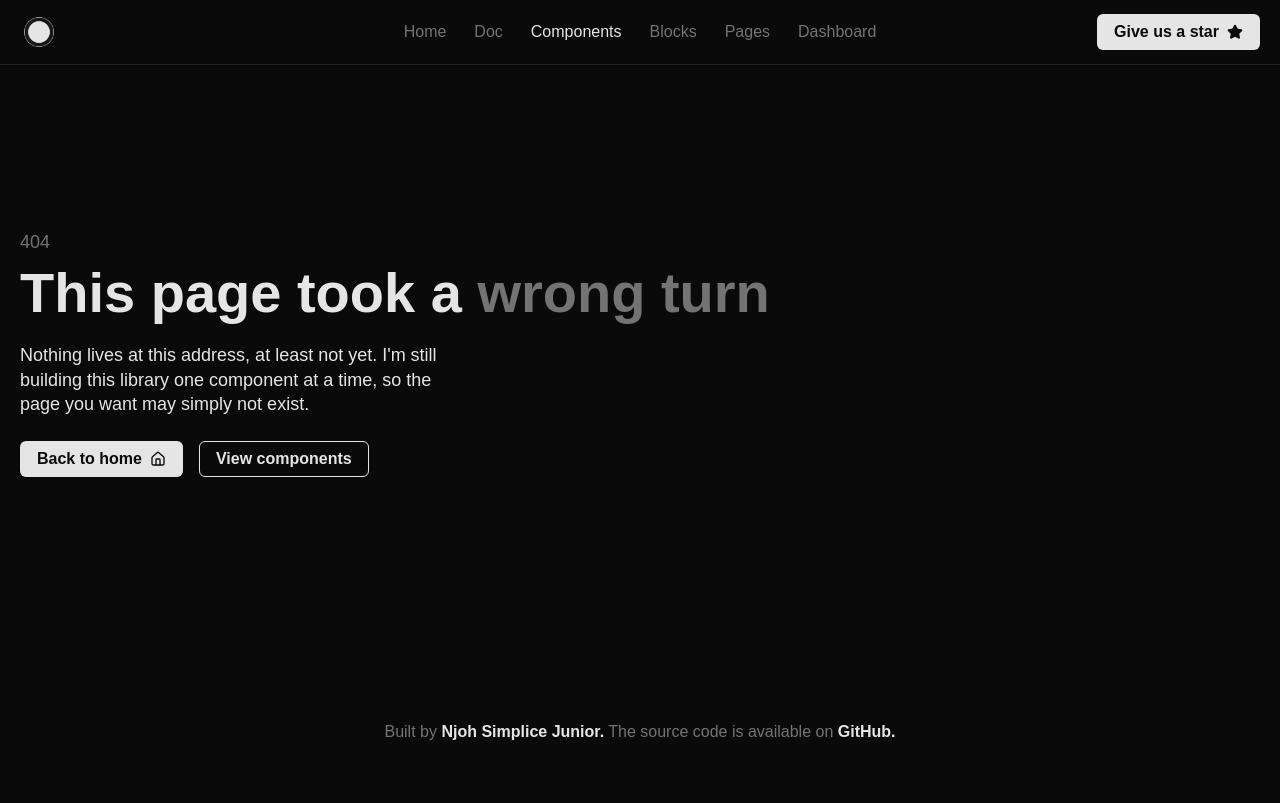
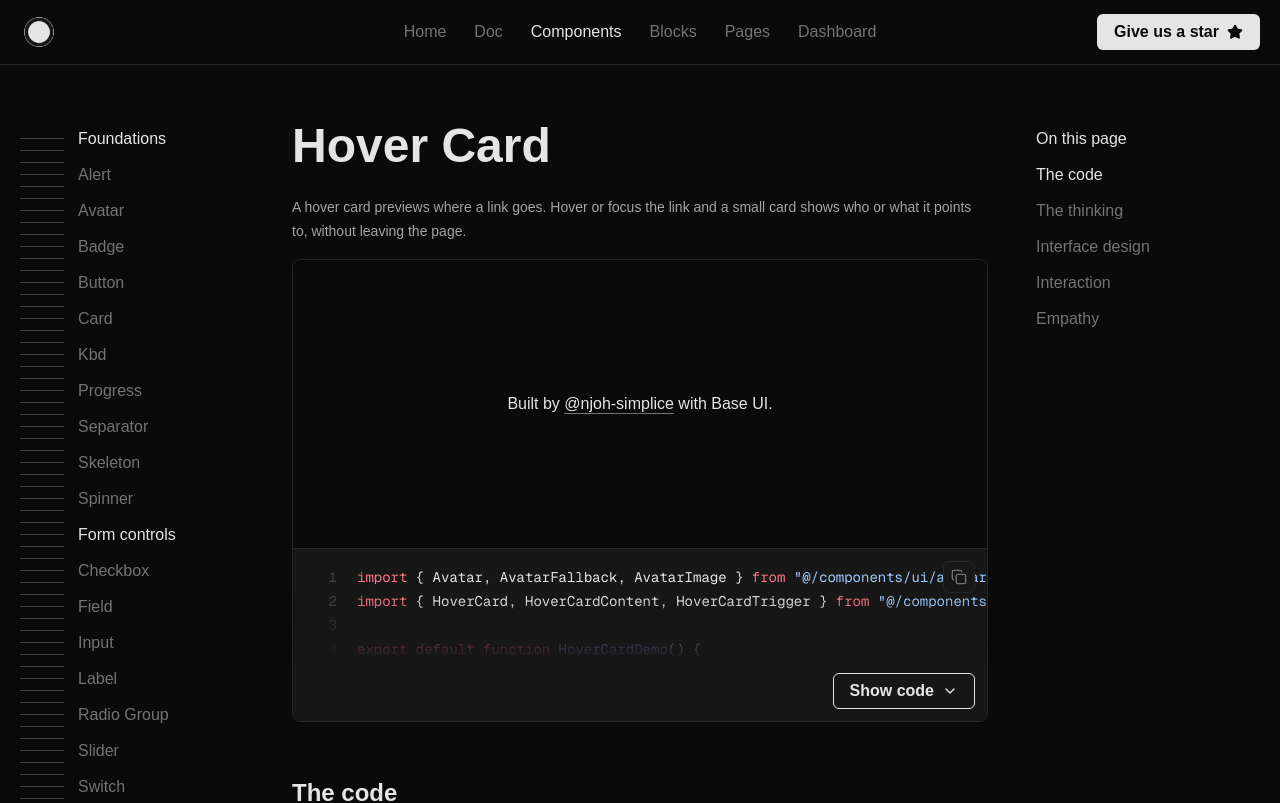
Before and after one commit to njoh-simplice/ui-nsdev, a Next.js app: page /components/hover-card in a window 1280 px wide. Before the commit this address had no page. Shown: the top 803 px of the page. Built offline with nearby package versions, Linux system fonts and the light colour scheme; a web font is replaced by a local one.

Commit message:
Add the Hover Card component and page
A link that previews where it goes, built on Base UI's PreviewCard.

Co-Authored-By: Claude Sonnet 5.5 <noreply@anthropic.com>

```diff
--- /dev/null
+++ b/content/components/hover-card/demo.tsx
@@ -0,0 +1,30 @@
+import { Avatar, AvatarFallback, AvatarImage } from "@/components/ui/avatar";
+import { HoverCard, HoverCardContent, HoverCardTrigger } from "@/components/ui/hover-card";
+
+export default function HoverCardDemo() {
+  return (
+    <p className="max-w-sm text-center text-base">
+      Built by{" "}
+      <HoverCard>
+        <HoverCardTrigger href="https://github.com/njoh-simplice">@njoh-simplice</HoverCardTrigger>
+        <HoverCardContent>
+          <div className="flex gap-3">
+            <Avatar>
+              <AvatarImage
+                src="/assets/images/profile.webp"
+                alt=""
+                className="origin-[50%_38%] translate-y-[12%] scale-150 saturate-20"
+              />
+              <AvatarFallback>NS</AvatarFallback>
+            </Avatar>
+            <div className="flex flex-col gap-1">
+              <p className="text-base font-semibold">Njoh Simplice Junior</p>
+              <p className="text-sm text-text/70">Builds nsdev/ui, a component library on Base UI and Tailwind.</p>
+            </div>
+          </div>
+        </HoverCardContent>
+      </HoverCard>{" "}
+      with Base UI.
+    </p>
+  );
+}
--- /dev/null
+++ b/content/components/hover-card/meta.ts
@@ -0,0 +1,6 @@
+export const meta = {
+  title: "Hover Card",
+  slug: "hover-card",
+  group: "Disclosure & Overlays",
+  description: "A preview card that opens when you hover or focus a link.",
+} as const;
--- a/content/components/index.ts
+++ b/content/components/index.ts
@@ -10,6 +10,7 @@ import { meta as card } from "./card/meta";
 import { meta as checkbox } from "./checkbox/meta";
 import { meta as collapsible } from "./collapsible/meta";
 import { meta as field } from "./field/meta";
+import { meta as hoverCard } from "./hover-card/meta";
 import { meta as input } from "./input/meta";
 import { meta as kbd } from "./kbd/meta";
 import { meta as label } from "./label/meta";
@@ -37,6 +38,7 @@ export const components = [
   checkbox,
   collapsible,
   field,
+  hoverCard,
   input,
   kbd,
   label,
--- /dev/null
+++ b/src/app/components/hover-card/page.tsx
@@ -0,0 +1,116 @@
+import type { Metadata } from "next";
+import { ComponentPage } from "@/components/component-page";
+import HoverCardDemo from "@content/components/hover-card/demo";
+import { meta } from "@content/components/hover-card/meta";
+
+export const metadata: Metadata = { title: meta.title, description: meta.description };
+
+export default function Page() {
+  return (
+    <ComponentPage
+      title={meta.title}
+      lead="A hover card previews where a link goes. Hover or focus the link and a small card shows who or what it points to, without leaving the page."
+      demo={<HoverCardDemo />}
+      demoPath="content/components/hover-card/demo.tsx"
+      sourcePath="src/components/ui/hover-card.tsx"
+      props={[
+        {
+          name: "href",
+          type: "string",
+          description: "On HoverCardTrigger. Where the link goes. It is a real link, so it works without the card.",
+        },
+        {
+          name: "side",
+          type: '"top" | "right" | "bottom" | "left"',
+          default: '"bottom"',
+          description: "On HoverCardContent. Which side of the link it opens on. It flips to the other side if there is no room.",
+        },
+        {
+          name: "align",
+          type: '"start" | "center" | "end"',
+          default: '"center"',
+          description: "On HoverCardContent. How it lines up along that side.",
+        },
+        {
+          name: "delay",
+          type: "number",
+          default: "600",
+          description: "On HoverCardTrigger. Milliseconds to wait after hovering before it opens.",
+        },
+        {
+          name: "closeDelay",
+          type: "number",
+          default: "300",
+          description: "On HoverCardTrigger. Milliseconds to wait after leaving before it closes.",
+        },
+      ]}
+      propsNote="HoverCard is built on Base UI's PreviewCard. Every other prop goes to it."
+      thinking={{
+        intro:
+          "A hover card is a courtesy to people who want a quick look before they commit to a click. The page works exactly the same without it.",
+        notes: [
+          {
+            label: "Built on Base UI:",
+            text: "It uses Base UI's PreviewCard, which opens the card on hover and focus, keeps it open while the pointer is over it, and places it next to the link.",
+          },
+          {
+            label: "A real link:",
+            text: "The trigger is an anchor with an href. If the card never opens, the link still goes where it should.",
+          },
+          {
+            label: "Preview, not interface:",
+            text: "The card is for reading. Anything people need to click, such as a button, belongs in a Popover.",
+          },
+        ],
+      }}
+      design={{
+        notes: [
+          {
+            label: "Link:",
+            text: "Underlined with a quiet line that turns to the main text color on hover, so it reads as a link in running text.",
+          },
+          {
+            label: "Card:",
+            text: "The shared overlay surface, 18rem wide, with no arrow. The demo shows a profile with the avatar.",
+          },
+        ],
+      }}
+      interaction={{
+        notes: [
+          {
+            label: "Hover:",
+            text: "The card opens after a short pause and stays open while the pointer moves from the link onto the card.",
+          },
+          {
+            label: "Focus:",
+            text: "It opens when the link receives keyboard focus, and closes when focus leaves.",
+          },
+          {
+            label: "Click:",
+            text: "Following the link works as usual.",
+          },
+          {
+            label: "Motion:",
+            text: "A 150ms fade and a small scale from the side it opens from. With reduced motion turned on it appears at once.",
+          },
+        ],
+      }}
+      empathy={{
+        notes: [
+          {
+            label: "Nothing is lost without it:",
+            text: "On touch screens there is no hover, so the card doesn't open. The link still works, so nothing the card says should be needed to use the page.",
+          },
+          {
+            label: "Link text:",
+            text: "The link has its own readable text, such as a name, so it makes sense out of context.",
+          },
+          {
+            label: "Keyboard:",
+            text: "Keyboard users get the card on focus, not only mouse users on hover.",
+          },
+        ],
+      }}
+    />
+  );
+}
--- /dev/null
+++ b/src/components/ui/hover-card.tsx
@@ -0,0 +1,40 @@
+import type { ComponentProps } from "react";
+import { PreviewCard as BasePreviewCard } from "@base-ui/react/preview-card";
+import { cx } from "@/lib/cx";
+import { focusRing, popupMotion, popupSurface } from "@/lib/styles";
+import type { WithClass } from "@/lib/types";
+
+// A card that opens when you hover or focus a link, to preview where it goes. It is built on
+// Base UI's PreviewCard.
+export const HoverCard = BasePreviewCard.Root;
+
+// A real link (an <a>), underlined. Give it an href.
+export function HoverCardTrigger({ className, ...props }: WithClass<ComponentProps<typeof BasePreviewCard.Trigger>>) {
+  return (
+    <BasePreviewCard.Trigger
+      className={cx(
+        "rounded-sm text-text underline decoration-text-secondary underline-offset-4 transition-colors hover:decoration-text",
+        focusRing,
+        className,
+      )}
+      {...props}
+    />
+  );
+}
+
+export function HoverCardContent({
+  side = "bottom",
+  sideOffset = 8,
+  align = "center",
+  className,
+  ...props
+}: WithClass<ComponentProps<typeof BasePreviewCard.Popup>> &
+  Pick<ComponentProps<typeof BasePreviewCard.Positioner>, "side" | "sideOffset" | "align">) {
+  return (
+    <BasePreviewCard.Portal>
+      <BasePreviewCard.Positioner side={side} sideOffset={sideOffset} align={align} className="z-50">
+        <BasePreviewCard.Popup className={cx(popupSurface, popupMotion, "w-72 p-4", className)} {...props} />
+      </BasePreviewCard.Positioner>
+    </BasePreviewCard.Portal>
+  );
+}
```
